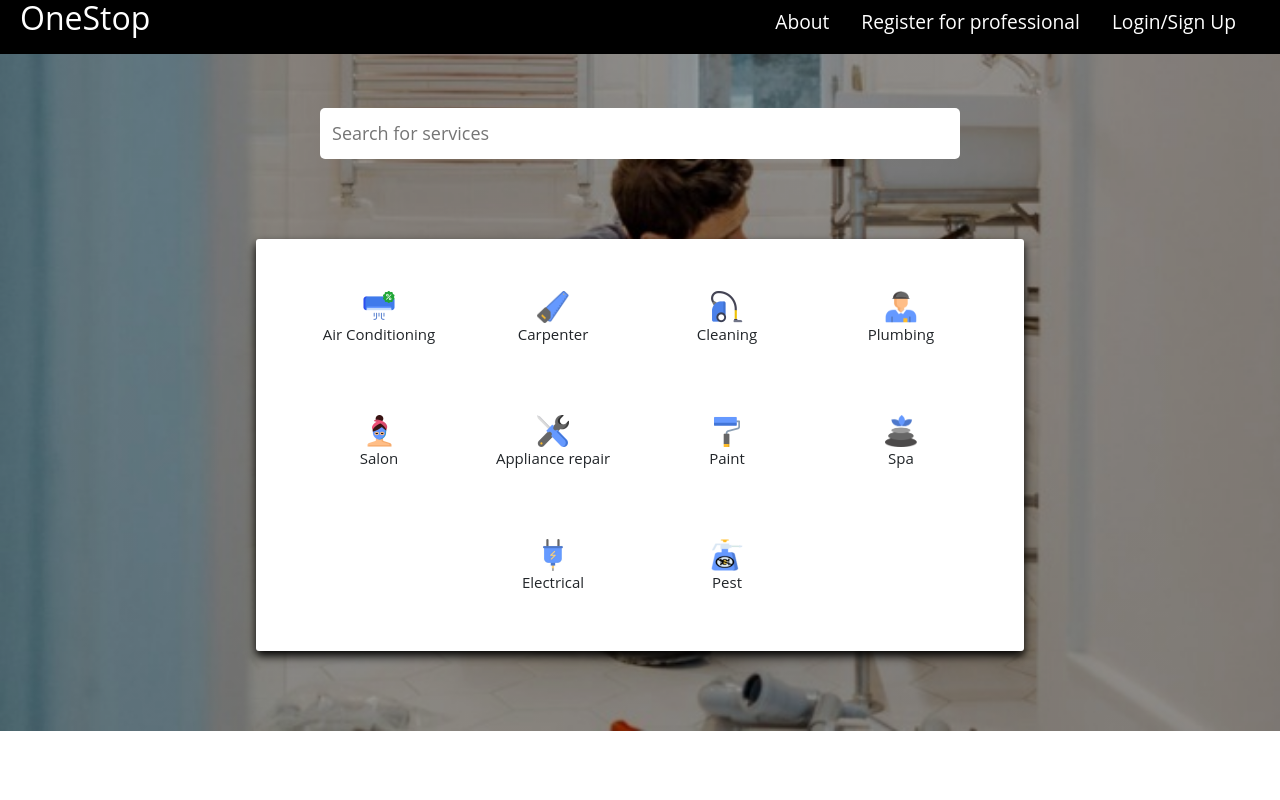
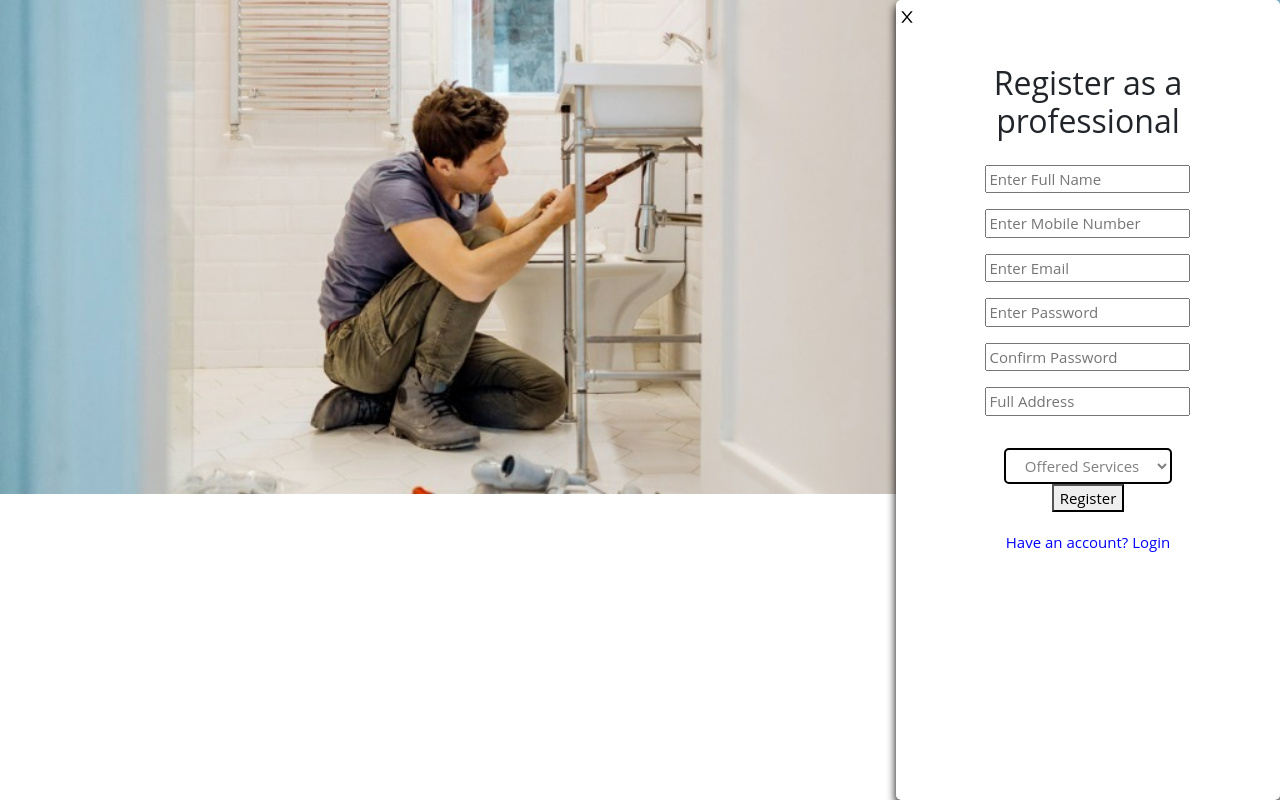
Before and after one commit to vijay10pk/onestop-web-app, a React (Create React App) app in the folder onestop-client/onestop-web-app/: page /register in a window 1280 px wide. Built offline with nearby package versions, Linux system fonts and the light colour scheme.

Commit message:
Added routes

```diff
--- a/onestop-client/onestop-web-app/package.json
+++ b/onestop-client/onestop-web-app/package.json
@@ -11,6 +11,7 @@
     "react-bootstrap": "^2.6.0",
     "react-dom": "^18.2.0",
     "react-icons": "^4.6.0",
+    "react-router-dom": "^6.4.3",
     "react-scripts": "^2.1.3",
     "symlink": "^2.1.0",
     "web-vitals": "^2.1.4"
--- a/onestop-client/onestop-web-app/src/App.js
+++ b/onestop-client/onestop-web-app/src/App.js
@@ -1,97 +1,22 @@
-import React, { Fragment, useState } from 'react'
+import React, { Fragment } from 'react'
+import {BrowserRouter as Router, Route, Routes} from 'react-router-dom'
+import About from './Pages/About'
+import Homepage from './Pages/Homepage'
 import Login from './Pages/Login'
 import Register from './Pages/Register'
-import ac from './images/ac.png'
-import carpenter from "./images/carpenter.png"
-import cleaning from './images/cleaning.png'
-import plumbing from './images/plumbing.png'
-import salon from './images/salon.png'
-import applianceRepair from './images/appliance-repair.png'
-import electrical from './images/electrical.png'
-import pest from './images/pest.png'
-import spa from './images/spa.png'
-import paint from './images/paint.png'
-import { AiOutlineSearch } from 'react-icons/ai'
 
 const App = () => {
+  return (
 
-  const [login,setLogin] = useState(false)
-  const [register,setRegister] = useState(false)
+      <Router>
+        <Routes>
+          <Route exact path='/' element={<Homepage />} />
+          <Route path='/login' element={<Login />} />
+          <Route path='/register' element={<Register/>} />
+          <Route path='/about' element={<About />} />
+        </Routes>
+      </Router>
 
-  const closeClick = () => {
-    setLogin(!login)
-  }
-
-  const removeClick = () => {
-    setRegister(!register)
-  }
-
-  const changeClick = () => {
-    setRegister(!register)
-    setLogin(!login)
-  }
-
-  return (
-    <Fragment>
-      {login && <Login closeClick={closeClick}></Login>}
-      {register && <Register removeClick={removeClick} changeClick={changeClick}></Register>}
-      <nav>
-        <div>
-          <h1>OneStop</h1>
-        </div>
-        <div>
-          <button>About</button>
-          <button onClick={() => setRegister(!register)}>Register for professional</button>
-          <button onClick={() => setLogin(!login)}>Login/Sign Up</button>
-        </div>
-      </nav>
-      <div>
-        <input className="searchService" type="text" placeholder='Search for services'></input>
-        {/* <svg class="searchIcon" focusable="false" viewBox="0 0 24 24" aria-hidden="true"><path d="M15.5 14h-.79l-.28-.27C15.41 12.59 16 11.11 16 9.5 16 5.91 13.09 3 9.5 3S3 5.91 3 9.5 5.91 16 9.5 16c1.61 0 3.09-.59 4.23-1.57l.27.28v.79l5 4.99L20.49 19l-4.99-5zm-6 0C7.01 14 5 11.99 5 9.5S7.01 5 9.5 5 14 7.01 14 9.5 11.99 14 9.5 14z"></path></svg> */}
-      </div>
-      <section id='homepage'>
-        <div>
-          <img src={ac} alt="ac" />
-          <p>Air Conditioning</p>
-        </div>
-        <div>
-          <img src={carpenter} alt="carpenter" />
-          <p>Carpenter</p>
-          </div>
-        <div>
-          <img src={cleaning} alt="cleaning" />
-          <p>Cleaning</p>
-        </div>
-        <div>
-          <img src={plumbing} alt="plumbing" />
-          <p>Plumbing</p>
-        </div>
-        <div>
-          <img src={salon} alt="salon" />
-          <p>Salon</p>
-        </div>
-        <div>
-          <img src={applianceRepair} alt="carpenter" />
-          <p>Appliance repair</p>
-        </div>
-        <div>
-          <img src={paint} alt="cleaning" />
-          <p>Paint</p>
-        </div>
-        <div>
-          <img src={spa} alt="plumbing" />
-          <p>Spa</p>
-        </div>
-        <div>
-          <img src={electrical} alt="cleaning" />
-          <p>Electrical</p>
-        </div>
-        <div>
-          <img src={pest} alt="plumbing" />
-          <p>Pest</p>
-        </div>
-      </section>
-    </Fragment>
   )
 }
 
--- /dev/null
+++ b/onestop-client/onestop-web-app/src/Pages/Homepage.js
@@ -0,0 +1,99 @@
+import React, { Fragment, useState } from 'react'
+import Login from './Login'
+import Register from './Register'
+import ac from '../images/ac.png'
+import carpenter from '../images/appliance-repair.png'
+import cleaning from '../images/cleaning.png'
+import plumbing from '../images/plumbing.png'
+import salon from '../images/salon.png'
+import applianceRepair from '../images/appliance-repair.png'
+import electrical from '../images/electrical.png'
+import pest from '../images/pest.png'
+import spa from '../images/spa.png'
+import paint from '../images/paint.png'
+import { AiOutlineSearch } from 'react-icons/ai'
+import {Link} from 'react-router-dom'
+
+const App = () => {
+
+  const [login,setLogin] = useState(false)
+  const [register,setRegister] = useState(false)
+
+  const closeClick = () => {
+    setLogin(!login)
+  }
+
+  const removeClick = () => {
+    setRegister(!register)
+  }
+
+  const changeClick = () => {
+    setRegister(!register)
+    setLogin(!login)
+  }
+
+  return (
+    <Fragment>
+      {/* {login && <Login closeClick={closeClick}></Login>}
+      {register && <Register removeClick={removeClick} changeClick={changeClick}></Register>} */}
+      <nav>
+        <div>
+          <h1>OneStop</h1>
+        </div>
+        <div>
+          <Link to='/about'><button>About</button></Link>
+          <Link to='/register'><button>Register for professional</button></Link>
+          <Link to='/login'><button>Login/Sign Up</button></Link>
+        </div>
+      </nav>
+      <div>
+        <input className="searchService" type="text" placeholder='Search for services'></input>
+        {/* <svg class="searchIcon" focusable="false" viewBox="0 0 24 24" aria-hidden="true"><path d="M15.5 14h-.79l-.28-.27C15.41 12.59 16 11.11 16 9.5 16 5.91 13.09 3 9.5 3S3 5.91 3 9.5 5.91 16 9.5 16c1.61 0 3.09-.59 4.23-1.57l.27.28v.79l5 4.99L20.49 19l-4.99-5zm-6 0C7.01 14 5 11.99 5 9.5S7.01 5 9.5 5 14 7.01 14 9.5 11.99 14 9.5 14z"></path></svg> */}
+      </div>
+      <section id='homepage'>
+        <div>
+          <img src={ac} alt="ac" />
+          <p>Air Conditioning</p>
+        </div>
+        <div>
+          <img src={carpenter} alt="carpenter" />
+          <p>Carpenter</p>
+          </div>
+        <div>
+          <img src={cleaning} alt="cleaning" />
+          <p>Cleaning</p>
+        </div>
+        <div>
+          <img src={plumbing} alt="plumbing" />
+          <p>Plumbing</p>
+        </div>
+        <div>
+          <img src={salon} alt="salon" />
+          <p>Salon</p>
+        </div>
+        <div>
+          <img src={applianceRepair} alt="carpenter" />
+          <p>Appliance repair</p>
+        </div>
+        <div>
+          <img src={paint} alt="cleaning" />
+          <p>Paint</p>
+        </div>
+        <div>
+          <img src={spa} alt="plumbing" />
+          <p>Spa</p>
+        </div>
+        <div>
+          <img src={electrical} alt="cleaning" />
+          <p>Electrical</p>
+        </div>
+        <div>
+          <img src={pest} alt="plumbing" />
+          <p>Pest</p>
+        </div>
+      </section>
+    </Fragment>
+  )
+}
+
+export default App
--- a/onestop-client/onestop-web-app/src/Pages/Register.js
+++ b/onestop-client/onestop-web-app/src/Pages/Register.js
@@ -1,11 +1,13 @@
 import React, { Fragment } from 'react'
 import { AiOutlineClose } from "react-icons/ai";
+import { Link } from 'react-router-dom';
 
 const Register = ({removeClick,changeClick}) => {
+
     return (
         <Fragment>
             <section id='login'>
-                <button id='icon' onClick={removeClick}><AiOutlineClose></AiOutlineClose></button>
+                <Link to='/' ><button id='icon' ><AiOutlineClose></AiOutlineClose></button></Link>
                 <div id='form'>
                     <h2>Register as a professional</h2>
                     <form action="">
```
Also changed, not shown: 2 other files (tests, documents, lock files or other folders).
